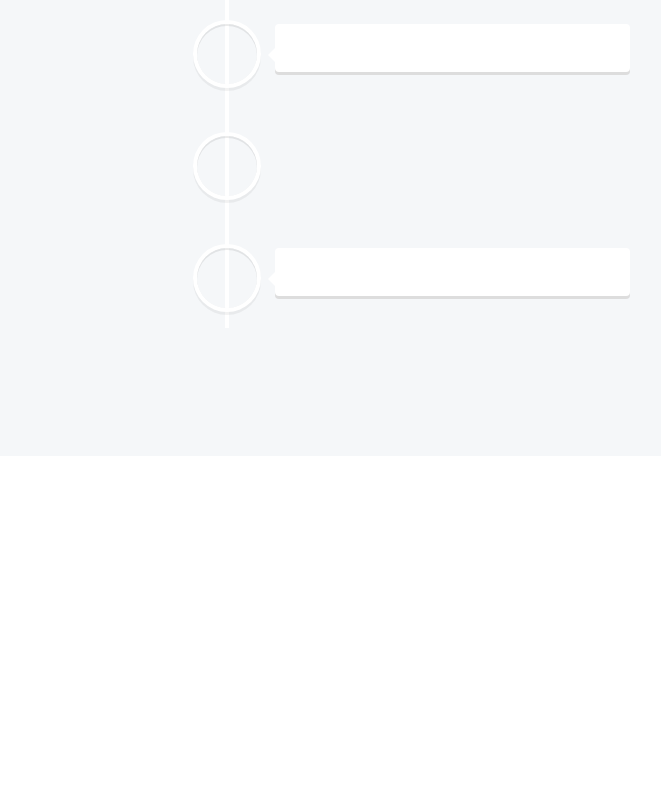
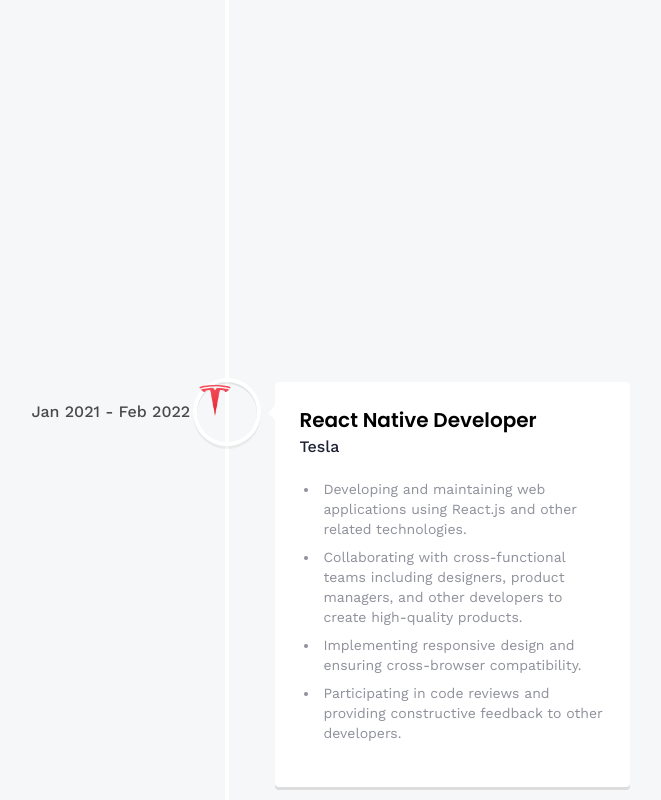
Before and after one commit to Heisenberg3009/3D_Portfolio, a React (Vite) app: page /about in a window 1280 px wide. Shown: the part 1160-1960 px from the top of the page, without its empty margins (413-1074 px from the left). Before the commit the page ends 1616 px from the top, so only its background shows below. Built offline with nearby package versions, Linux system fonts and the light colour scheme; no server answers.

Commit message:
Twenty Third Commit

```diff
--- a/package.json
+++ b/package.json
@@ -17,7 +17,6 @@
     "react": "^18.3.1",
     "react-dom": "^18.3.1",
     "react-router-dom": "^7.1.1",
-    "react-timeline-vertical-component": "^1.0.1",
     "react-vertical-timeline-component": "^3.5.3"
   },
   "devDependencies": {
--- a/src/pages/About.jsx
+++ b/src/pages/About.jsx
@@ -53,13 +53,36 @@ const About = () => {
         </div>
         <div className="mt-12 flex">
           <VerticalTimeline>
-            {experiences.map (() => (
-              <VerticalTimelineElement>
+            {experiences.map ((experience) => (
+              <VerticalTimelineElement
+                key={experience.company_name}
+                date={experience.date}
+                icon={
+                 <div>
+                  <img
+                    src={experience.icon}
+                    alt={experience.company_name}
+                    className="w-[60%] h-[60%] object-contain"
+                  />
+                 </div>
+                }
+              >
                 <div>
-                  <h3>
-                    {experiences.title}
+                  <h3 className="text-black text-xl font-poppins font-semibold">
+                    {experience.title}
                   </h3>
+                  <p className="text-black-500 font-medium font-base" style={{margin: 0}}>
+                    {experience.company_name}
+                  </p>
                 </div>
+                <ul className="my-5 list-disc ml-5 space-y-2">
+                  {experience.points.map((point, index) => (
+                    <li key = {`experience-point-${index}`}
+                    className="text-black-500/50 font-normal pl-1 text-sm">
+                      {point}
+                    </li>
+                  ))}
+                </ul>
               </VerticalTimelineElement>
             ))}
           </VerticalTimeline>
```
Also changed, not shown: 1 other file (tests, documents, lock files or other folders).
